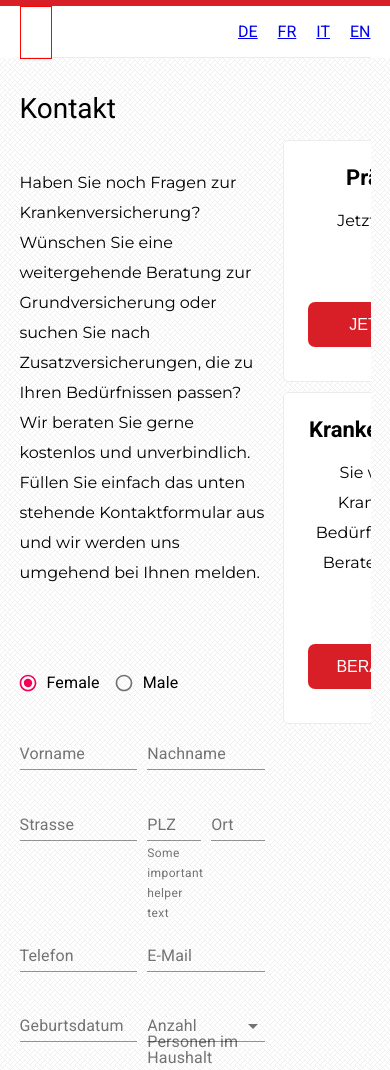
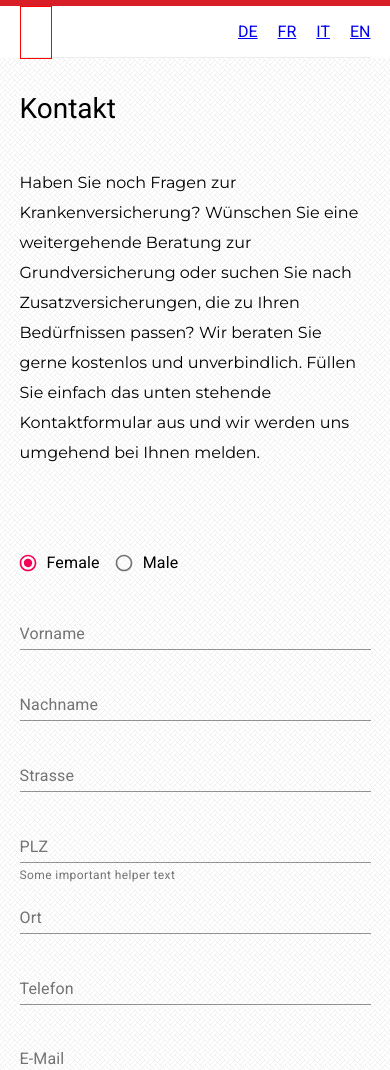
Before and after one commit to ArianKrasniqi/info-krankenkasse, a Gatsby site: page /kontakt in a window 390 px wide. Shown: the top 1070 px of the page. Built offline with nearby package versions, Linux system fonts and the light colour scheme; Gatsby itself is replaced by a stand-in of ours.

Commit message:
Contact Page Responsive

```diff
--- a/src/components/ContactForm/ContactInputs/Inputs.js
+++ b/src/components/ContactForm/ContactInputs/Inputs.js
@@ -32,7 +32,12 @@ const formInputs = () => (
       helperText=" "
       label="Vorname"
     />
-    <Input type="textInputHalf" id="contactform-lastname" label="Nachname" />
+    <Input
+      type="textInputHalf"
+      id="contactform-lastname"
+      helperText=" "
+      label="Nachname"
+    />
     <Input
       type="textInputHalf"
       id="contactform-street"
--- a/src/components/RightCards/RightCards.module.css
+++ b/src/components/RightCards/RightCards.module.css
@@ -1,5 +1,5 @@
 .Container {
-  width: 25%;
+  width: auto;
   height: 70vh;
   min-height: 600px;
   overflow: auto;
@@ -8,3 +8,11 @@
   top: 5%;
   padding-top: 50px;
 }
+
+@media (max-width: 992px) {
+  .Container {
+    position: relative;
+    height: auto;
+    min-height: auto;
+  }
+}
--- a/src/elements/Input/Input.js
+++ b/src/elements/Input/Input.js
@@ -66,7 +66,7 @@ const input = props => {
       }
 
       input = (
-        <FormControl style={props.style}>
+        <FormControl className={classes.SelectInput} style={props.style}>
           <InputLabel id="demo-simple-select-helper-label">
             {props.label}
           </InputLabel>
--- a/src/elements/Input/Input.module.css
+++ b/src/elements/Input/Input.module.css
@@ -10,3 +10,12 @@
 .Quarter {
   width: 22%;
 }
+
+@media (max-width: 600px) {
+  .inputText {
+    width: 100%;
+  }
+  .SelectInput {
+    width: 100% !important;
+  }
+}
--- a/src/elements/RightCard/RightCard.module.css
+++ b/src/elements/RightCard/RightCard.module.css
@@ -17,3 +17,19 @@
   font-size: 22px;
   margin: 0;
 }
+
+@media (max-width: 992px) {
+  .Card {
+    width: 100%;
+  }
+  .Card button {
+    width: 35%;
+    font-size: 14px;
+  }
+}
+
+@media (max-width: 600px) {
+  .Card button {
+    width: 100%;
+  }
+}
--- a/src/pages/kontakt.js
+++ b/src/pages/kontakt.js
@@ -8,8 +8,8 @@ import RightCard from "../elements/RightCard/RightCard"
 
 export default () => (
   <Layout>
-    <div style={{ display: "flex", justifyContent: "space-between" }}>
-      <div style={{ width: "70%" }}>
+    <div className="Contact">
+      <div className="ContactLeft">
         <Text type="title">Kontakt</Text>
         <Text type="paragraph">
           Haben Sie noch Fragen zur Krankenversicherung? Wünschen Sie eine
--- a/src/styles/global.css
+++ b/src/styles/global.css
@@ -3,6 +3,30 @@
 body {
   font-family: "Roboto", sans-serif;
   margin: 0;
+}
+
+.Contact {
+  display: flex;
+  justify-content: space-between;
+}
+
+.ContactLeft {
+  width: 70%;
+}
+
+@media (max-width: 1200px) {
+  .ContactLeft {
+    width: 65%;
+  }
+}
+
+@media (max-width: 992px) {
+  .Contact {
+    flex-direction: column;
+  }
+  .ContactLeft {
+    width: 100%;
+  }
 }
 
 @media (max-width: 768px) {
```
